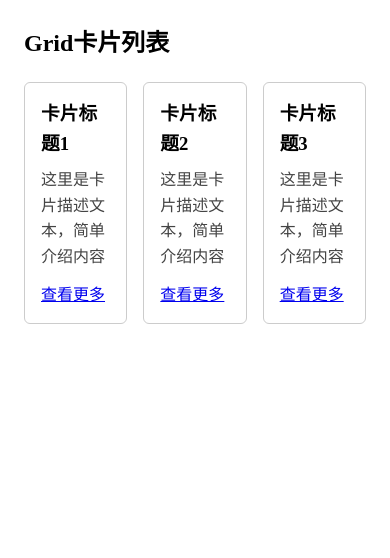
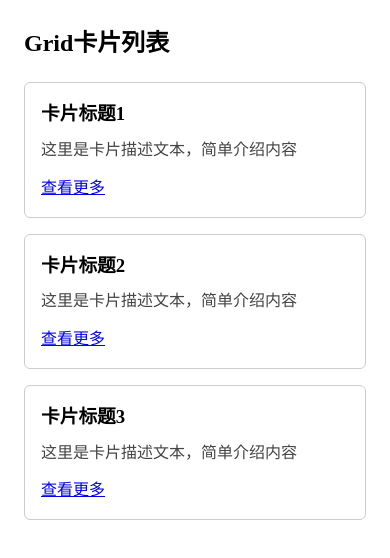
Before and after one commit to Syc000000/web-test, a plain HTML site: page day06-grid.html in a window 390 px wide. Drawn offline with Linux system fonts and the light colour scheme.

Commit message:
day08:添加媒体查询，640px以下卡片单列适配

```diff
--- a/day06-grid.css
+++ b/day06-grid.css
@@ -35,3 +35,11 @@ h2 {
     margin-bottom: 12px;
     color: #444;
 }
+
+@media (max-width:640px) {
+    .card-wrap {
+
+        grid-template-columns: 1fr;
+
+    }
+}
```
